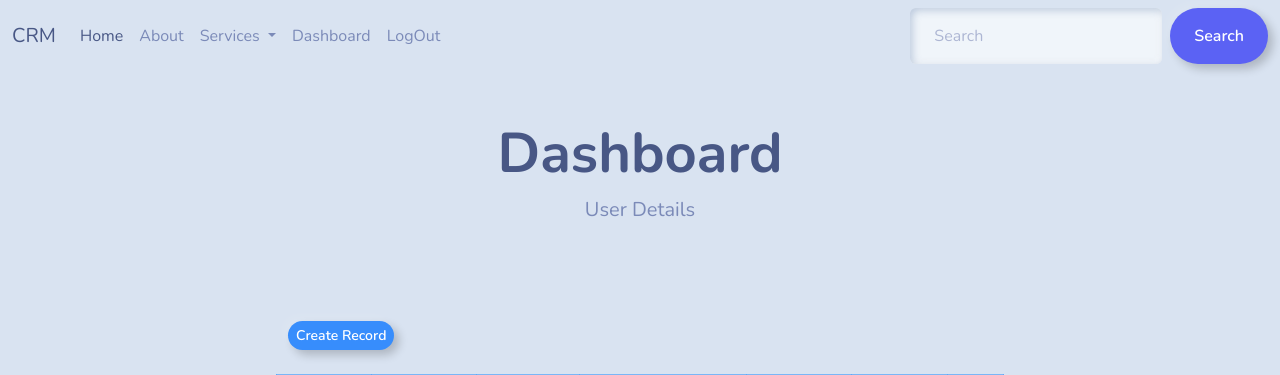
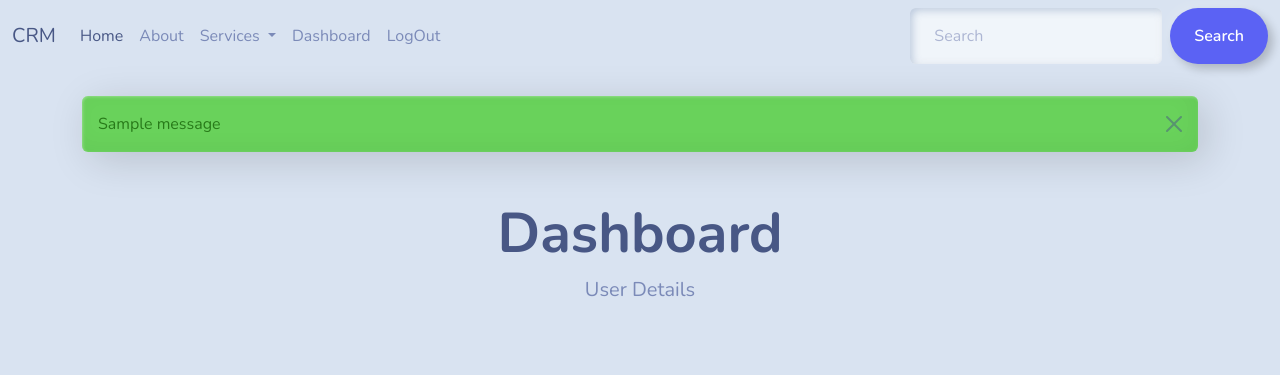
Before and after one commit to IamJas6/Django_Crud_App, a Django app: page /dashboard/ in a window 1280 px wide. Shown: the top 375 px of the page. Run offline with Django 5.2, Linux system fonts and the light colour scheme; a user stored in the database is signed in; tables that the repository leaves empty hold one stand-in row (values such as "Sample post"); one stand-in notice (Sample message) is shown.

Commit message:
messages added

```diff
--- a/CRM/crud_app/templates/crud_app/base.html
+++ b/CRM/crud_app/templates/crud_app/base.html
@@ -13,8 +13,16 @@
         <!--create navbar here-->
         {% include 'crud_app/navbar.html' %}
 
-        <div class="container">
+        <div class="container"><br/>
             <!--notification messages-->
+            {% if messages %}
+            {% for message in messages %}
+            <div class="alert {% if message.tags %}alert-{{ message.tags }}{% endif %} alert-dismissible fade show">
+                {{ message }}
+                <button type="button" class="btn-close" data-bs-dismiss="alert" aria-label="Close"></button>
+            </div>
+            {% endfor %}
+            {% endif %}
 
             {% block content %}
             <!-- Your content goes here -->
```
